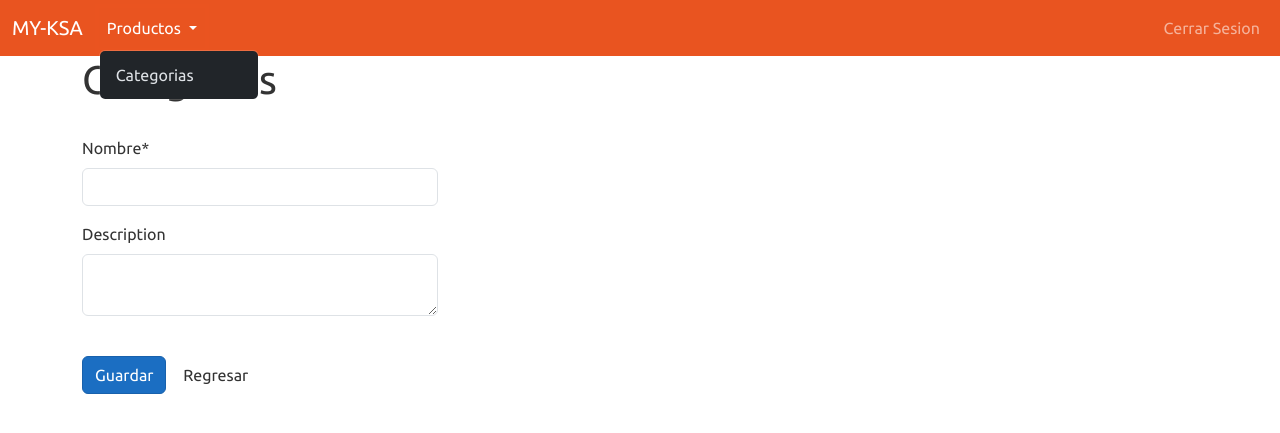
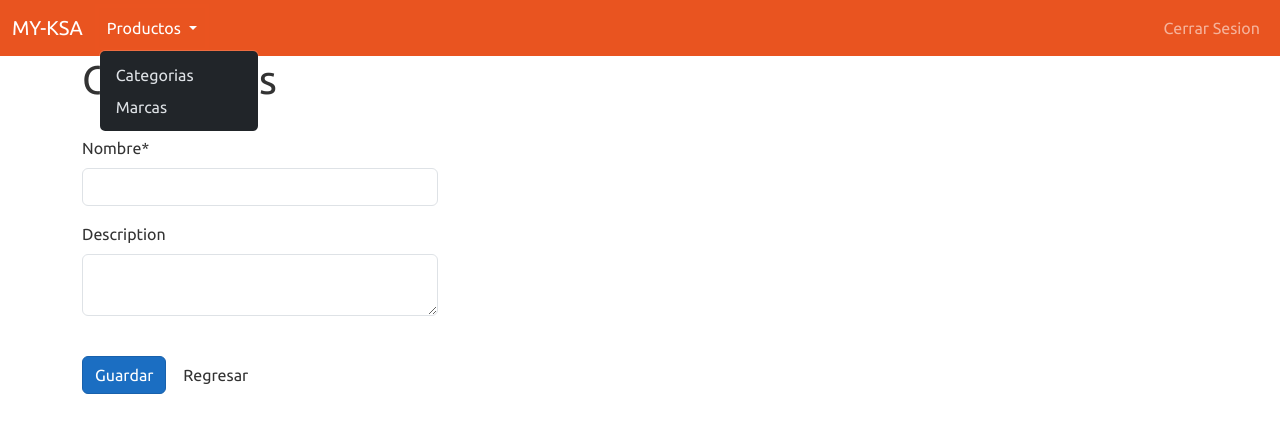
Before and after one commit to BonifacioJZ/my-ksa-python, a Django app: page /category/new/ in a window 1280 px wide, after a click on "Productos". Shown: the top 433 px of the page. Run offline with Django 4.2, Linux system fonts and the light colour scheme; a user stored in the database is signed in; some libraries are stand-ins or nearby versions.

Commit message:
Mejorar la navegación del menú desplegable al agregar la clase 'dropdown-item' a los enlaces de marcas

```diff
--- a/template/components/_nav.html
+++ b/template/components/_nav.html
@@ -13,9 +13,7 @@
             </a>
             <ul class="dropdown-menu">
                 <li><a class="dropdown-item" href="{% url 'category_index' %}">Categorias</a></li>
-            </ul>
-            <ul class="dropdown-menu">
-                <li><a href="{% url 'brand_index' %}">Marcas</a></li>
+                <li><a class="dropdown-item" href="{% url 'brand_index' %}">Marcas</a></li>
             </ul>
         </li>
         {% endif %}
```
